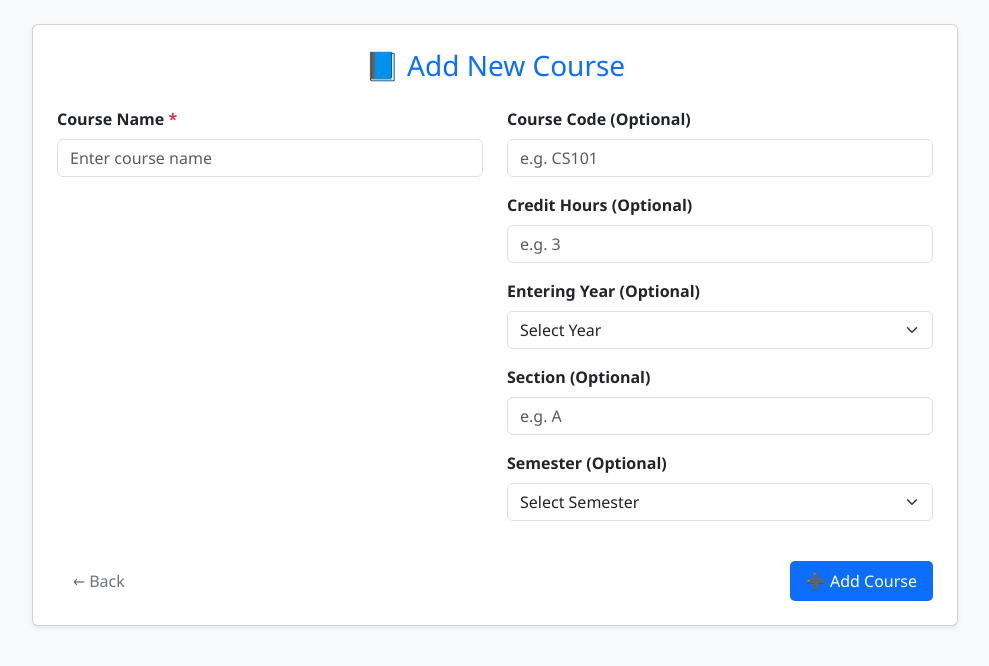
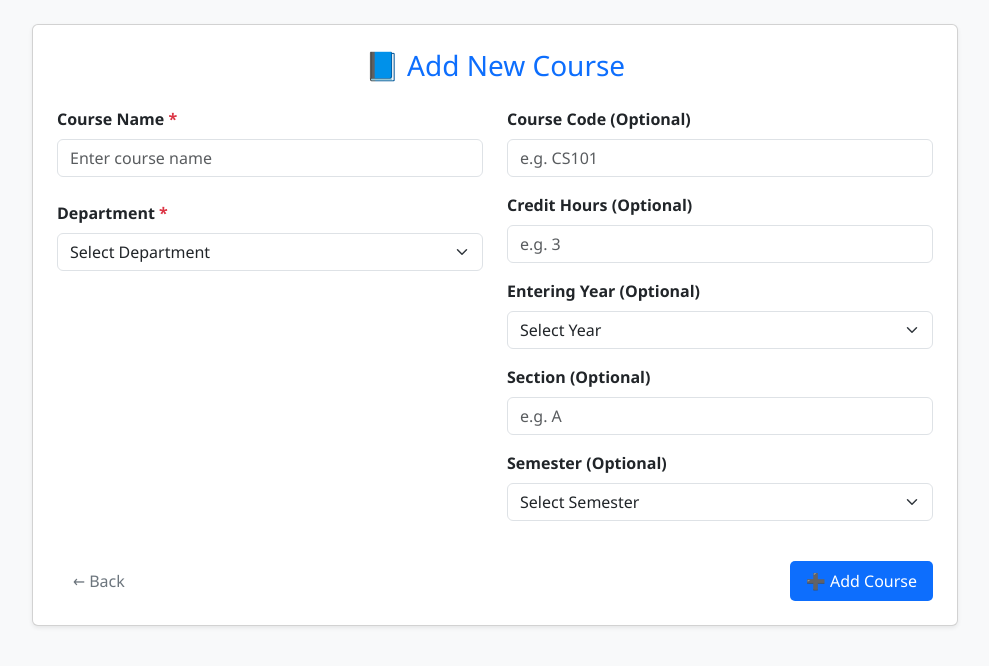
Before and after one commit to groupsystemm/online, a Flask app: template templates/add_course.html in a window 1280 px wide. Shown: the top 666 px of the page, without its empty margins (145-1134 px from the left). Run offline with Flask 3, Linux system fonts and the light colour scheme; the template is opened without the code that fills it: most values are stand-ins (such as "Sample title", 1, 10 or a date in 2020).

Commit message:
Update add_course.html

```diff
--- a/templates/add_course.html
+++ b/templates/add_course.html
@@ -25,6 +25,17 @@
               <label for="courseName" class="form-label fw-semibold">Course Name <span class="text-danger">*</span></label>
               <input type="text" id="courseName" name="course_name" class="form-control"
                      placeholder="Enter course name" required>
+            </div>
+
+            <!-- Department Dropdown (Required) -->
+            <div class="mb-4">
+              <label for="department" class="form-label fw-semibold">Department <span class="text-danger">*</span></label>
+              <select id="department" name="department" class="form-select" required>
+                <option value="" disabled selected>Select Department</option>
+                {% for dept in departments %}
+                  <option value="{{ dept.name }}">{{ dept.name }}</option>
+                {% endfor %}
+              </select>
             </div>
           </div>
 
```
